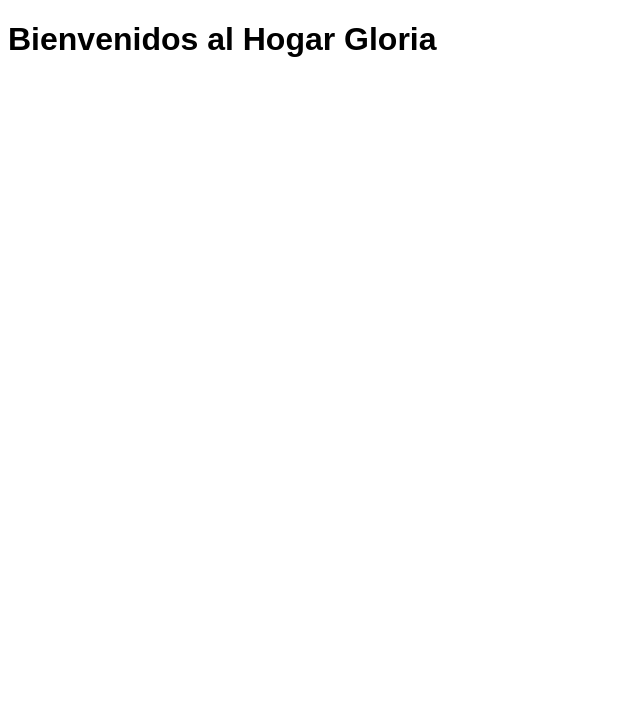
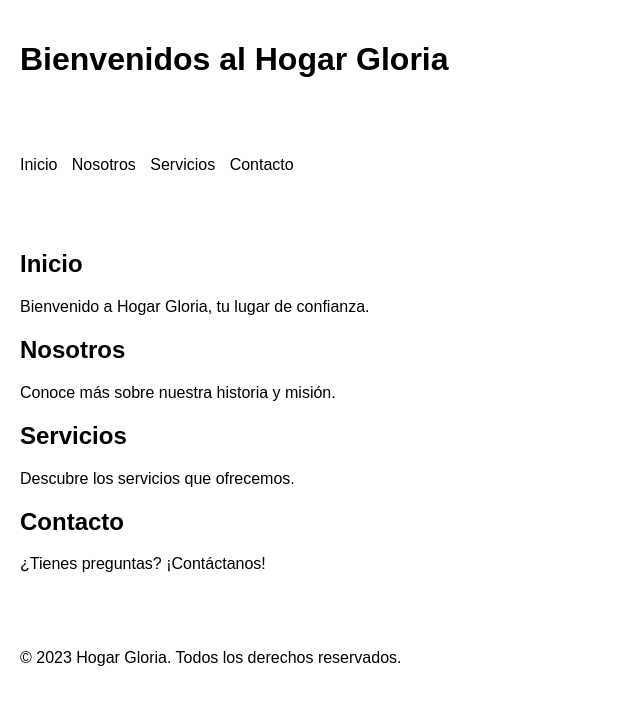
Before and after one commit to korpi-zip/hogargloria, a plain HTML site: page index.html in a window 1280 px wide. Shown: the whole page, without its empty margins (0-640 px from the left). Drawn offline with Linux system fonts and the light colour scheme.

Commit message:
add basic html and css

```diff
--- a/css/style.css
+++ b/css/style.css
@@ -1,4 +1,28 @@
-/* css/style.css */
 body {
     font-family: Arial, sans-serif;
+    margin: 0;
+    padding: 0;
 }
+
+header, nav, main, footer {
+    padding: 20px;
+}
+
+nav ul {
+    list-style-type: none;
+    padding: 0;
+}
+
+nav ul li {
+    display: inline;
+    margin-right: 10px;
+}
+
+nav ul li a {
+    text-decoration: none;
+    color: #000;
+}
+
+section {
+    margin-bottom: 20px;
+}
--- a/index.html
+++ b/index.html
@@ -1,4 +1,3 @@
-<!-- index.html -->
 <!DOCTYPE html>
 <html lang="es">
 <head>
@@ -12,13 +11,34 @@
         <h1>Bienvenidos al Hogar Gloria</h1>
     </header>
     <nav>
-        <!-- Menú de navegación -->
+        <ul>
+            <li><a href="#inicio">Inicio</a></li>
+            <li><a href="#nosotros">Nosotros</a></li>
+            <li><a href="#servicios">Servicios</a></li>
+            <li><a href="#contacto">Contacto</a></li>
+        </ul>
     </nav>
     <main>
-        <!-- Contenido principal -->
+        <section id="inicio">
+            <h2>Inicio</h2>
+            <p>Bienvenido a Hogar Gloria, tu lugar de confianza.</p>
+        </section>
+        <section id="nosotros">
+            <h2>Nosotros</h2>
+            <p>Conoce más sobre nuestra historia y misión.</p>
+        </section>
+        <section id="servicios">
+            <h2>Servicios</h2>
+            <p>Descubre los servicios que ofrecemos.</p>
+        </section>
+        <section id="contacto">
+            <h2>Contacto</h2>
+            <p>¿Tienes preguntas? ¡Contáctanos!</p>
+        </section>
     </main>
     <footer>
-        <!-- Información de contacto -->
+        <p>&copy; 2023 Hogar Gloria. Todos los derechos reservados.</p>
     </footer>
     <script src="js/script.js"></script>
 </body>
+</html>
```
